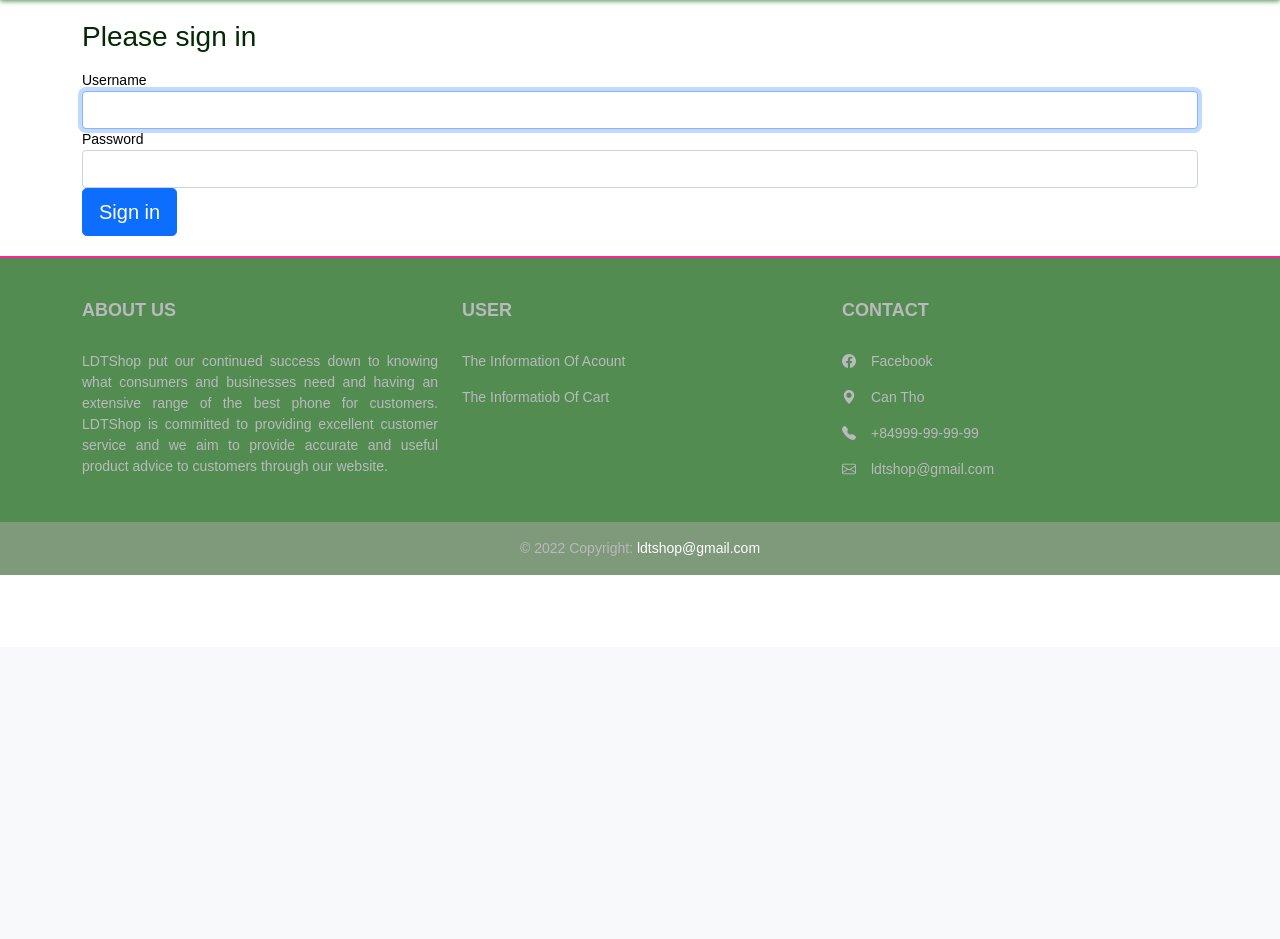
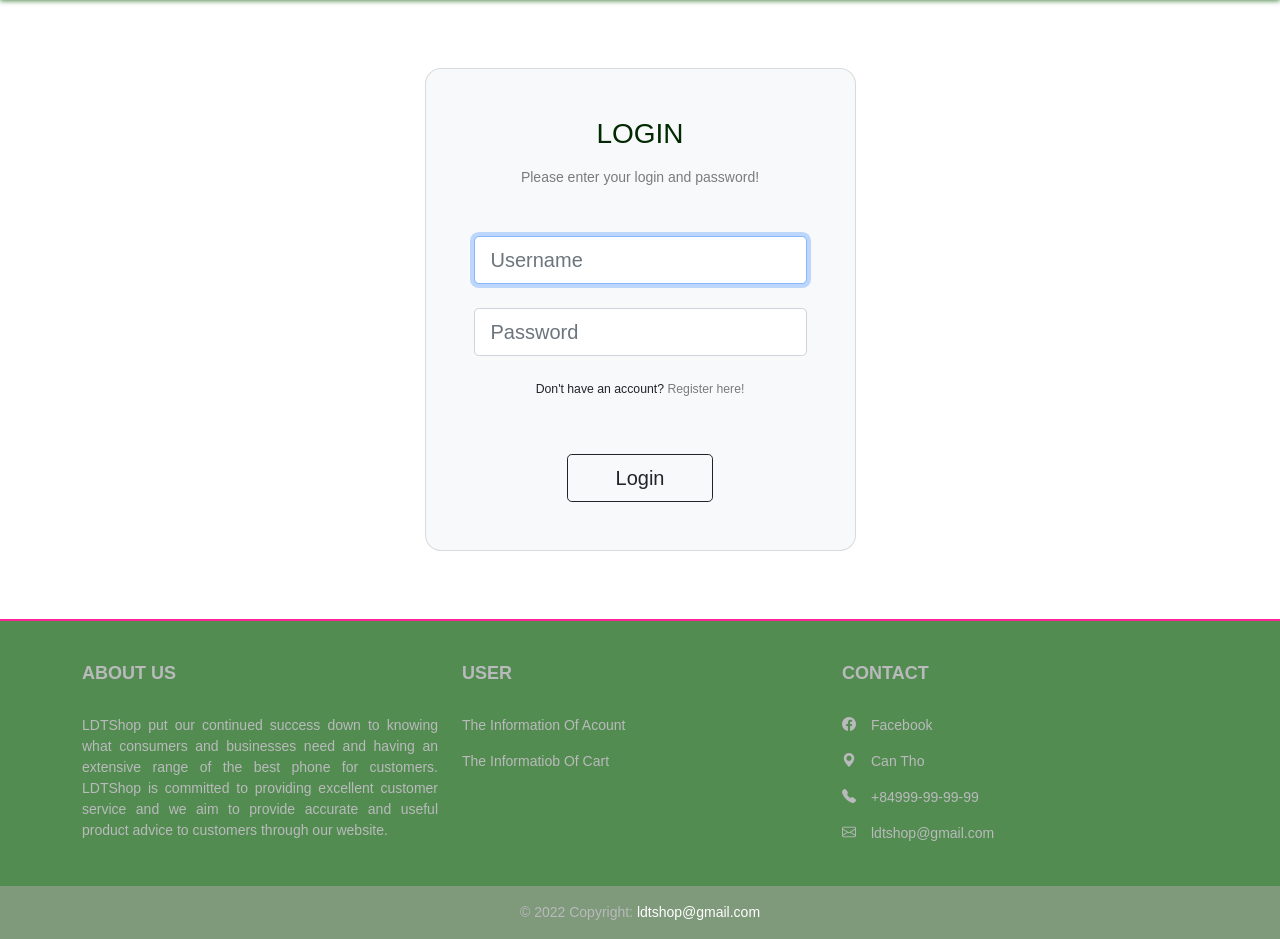
Before and after one commit to LDTShop/LDTShop, a Symfony app: template templates/security/login.html.twig in a window 1280 px wide. Shown: the part 153-1092 px from the top of the page. Before the commit the page ends 728 px from the top, so only its background shows below. Run offline with Twig, Linux system fonts and the light colour scheme; the template is opened without the code that fills it, so the values that code supplies are empty; some libraries are stand-ins or nearby versions.

Commit message:
Update interface for login page

```diff
--- a/templates/security/login.html.twig
+++ b/templates/security/login.html.twig
@@ -3,6 +3,13 @@
 {% block title %}Log in!{% endblock %}
 
 {% block body %}
+<section class="vh-50 gradient-custom">
+  <div class="container py-5 h-70">
+    <div class="row d-flex justify-content-center align-items-center h-100">
+      <div class="col-12 col-md-8 col-lg-6 col-xl-5">
+        <div class="card bg-light text-dark" style="border-radius: 1rem;">
+          <div class="card-body p-5 text-center">
+
 <form method="post">
     {% if error %}
         <div class="alert alert-danger">{{ error.messageKey|trans(error.messageData, 'security') }}</div>
@@ -14,15 +21,20 @@
         </div>
     {% endif %}
 
-    <h1 class="h3 mb-3 font-weight-normal">Please sign in</h1>
-    <label for="inputUsername">Username</label>
-    <input type="text" value="{{ last_username }}" name="username" id="inputUsername" class="form-control" autocomplete="username" required autofocus>
-    <label for="inputPassword">Password</label>
-    <input type="password" name="password" id="inputPassword" class="form-control" autocomplete="current-password" required>
-
-    <input type="hidden" name="_csrf_token"
-           value="{{ csrf_token('authenticate') }}"
-    >
+    <h1 class="h3 mb-3 font-weight-normal">LOGIN</h1>
+    <p class="text-black-50 mb-5">Please enter your login and password!</p>
+    <div class="form-outline form-white mb-4">
+        {# <label class="form-label" for="inputUsername">Username</label> #}
+        <input class="form-control form-control-lg" type="text" value="{{ last_username }}"
+        name="username" id="inputUsername" autocomplete="username" placeholder="Username" required autofocus>
+    </div>
+    <div class="form-outline form-white mb-4">
+        {# <label class="form-label" for="inputPassword">Password</label> #}
+        <input class="form-control form-control-lg" type="password" name="password"
+        id="inputPassword" autocomplete="current-password" placeholder="Password" required>
+    </div>
+    <p class="small mb-5 pb-lg-2">Don't have an account?<a class="text-black-50" href="{{ path('app_register') }}"> Register here!</a></p>
+    <input type="hidden" name="_csrf_token"value="{{ csrf_token('authenticate') }}">
 
     {#
         Uncomment this section and add a remember_me option below your firewall to activate remember me functionality.
@@ -35,8 +47,12 @@
         </div>
     #}
 
-    <button class="btn btn-lg btn-primary" type="submit">
-        Sign in
-    </button>
+    <button class="btn btn-outline-dark btn-lg px-5" type="submit">Login</button>
 </form>
+</div>
+        </div>
+      </div>
+    </div>
+  </div>
+</section>
 {% endblock %}
```
